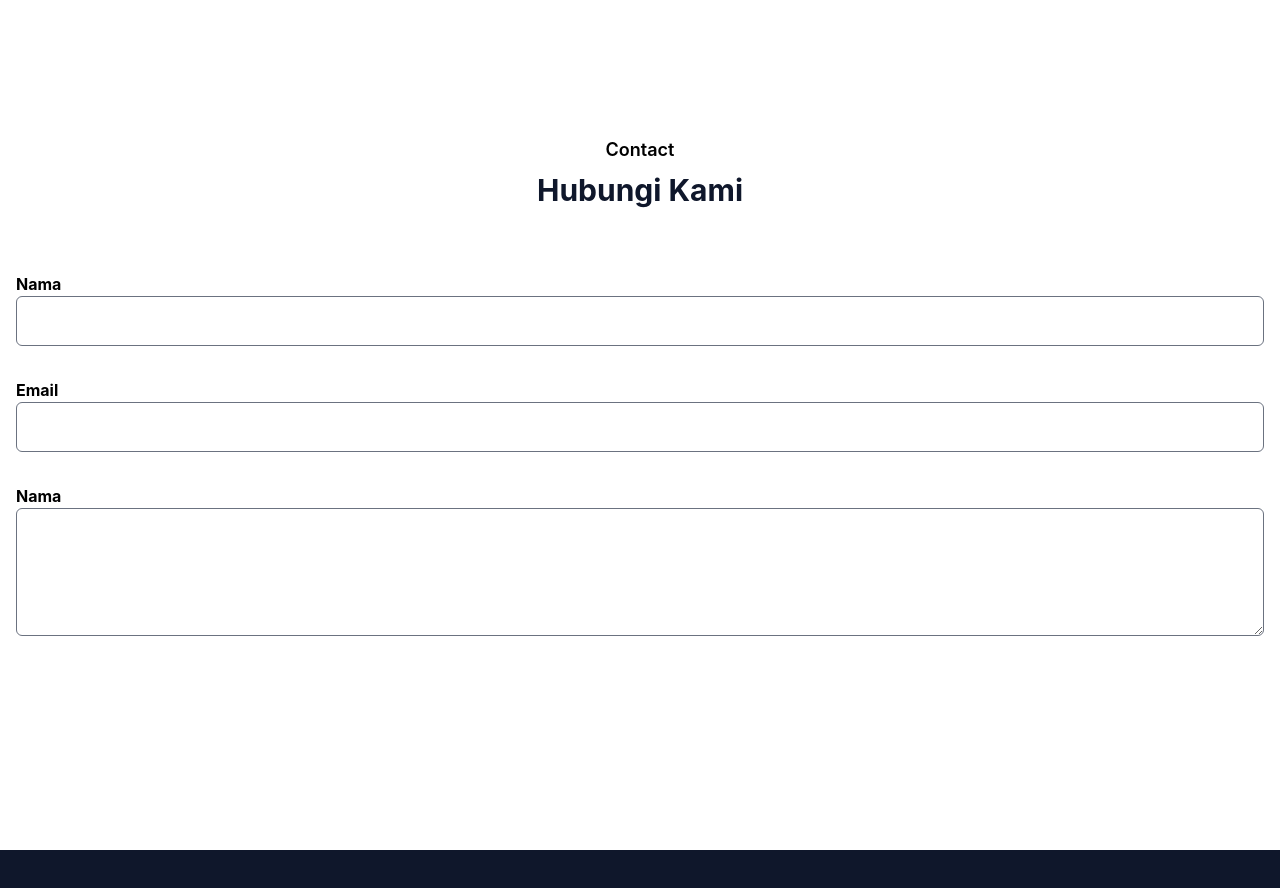
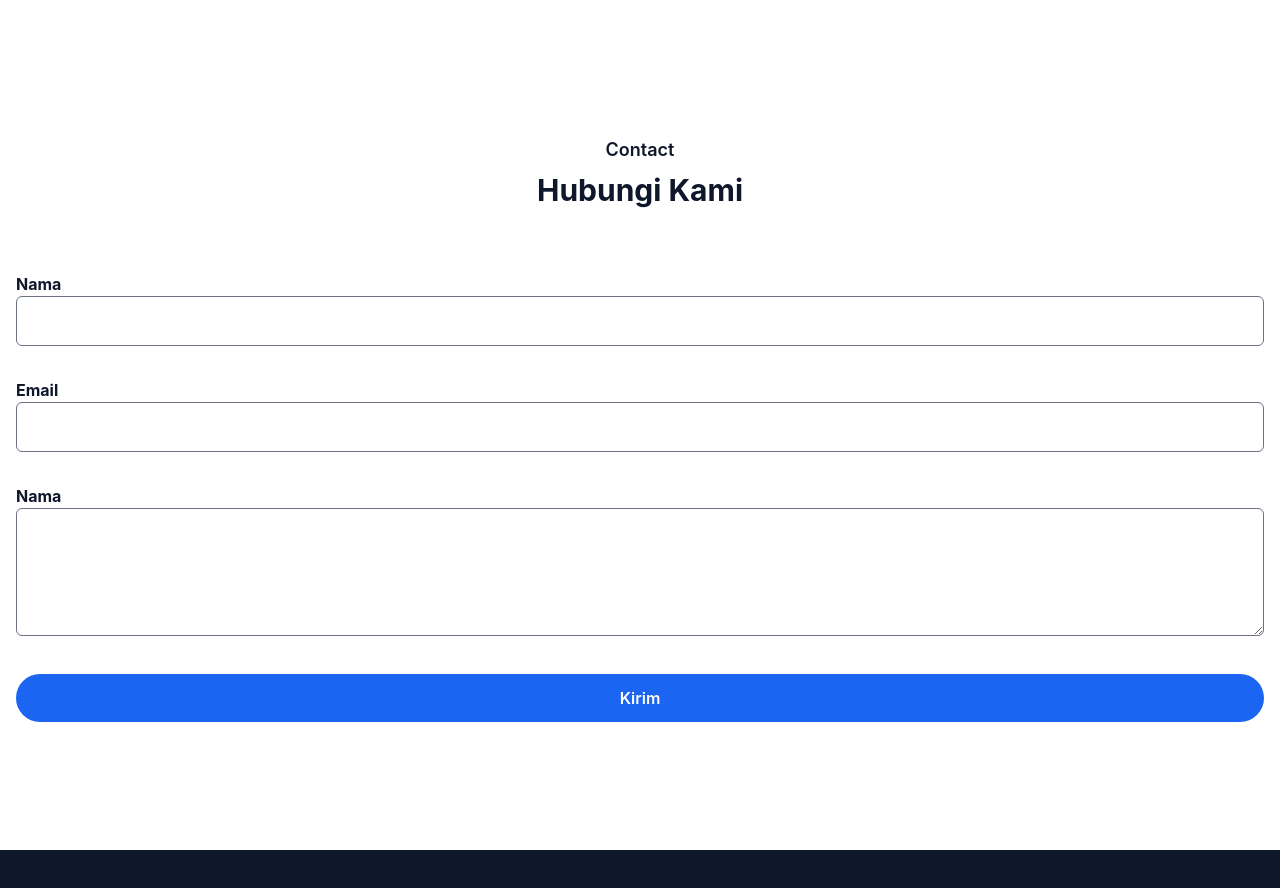
Before and after one commit to rokib08/portfolio-tailwind-css, a website: page index.html in a window 1280 px wide. Shown: the part 4980-5868 px from the top of the page. Drawn offline with nearby package versions, Linux system fonts and the light colour scheme.

Commit message:
new web for aang revisi contac

```diff
--- a/index.html
+++ b/index.html
@@ -556,7 +556,7 @@
             <div class="w-full px-4">
                 <div class="max-w-xl mx-auto text-center mb-16" data-aos="fade-up"
                 data-aos-duration="3000">
-                    <h4 class="font-semibold text-lg text-primary mb-2">Contact</h4>
+                    <h4 class="font-semibold text-lg text-primary mb-2 text-slate-900 dark:text-white">Contact</h4>
                     <h2 class="font-bold text-3xl text-slate-900 mb-4  sm:text-4xl lg:text-5xl dark:text-white">Hubungi Kami</h2>
                     <p class="font-medium text-md text-slate-500 md:text-lg"></p>
                 </div>
@@ -565,19 +565,19 @@
             <form>
                 <div class="w-full lg:w-2/3 lg:mx-auto">
                     <div class="w-full px-4 mb-8">
-                        <label for="name" class="text-base font-bold text-primary">Nama</label>
+                        <label for="name" class="text-base font-bold text-primary text-slate-900 dark:text-white">Nama</label>
                         <input type="text" id="name" class="w-full bg-slate-200 text-slate-900 p-3 rounded-md focus:outline-none focus:ring-primary focus:ring-1 focus:border-primary">
                     </div>
                     <div class="w-full px-4 mb-8">
-                        <label for="email" class="text-base font-bold text-primary">Email</label>
+                        <label for="email" class="text-base font-bold text-primary text-slate-900 dark:text-white">Email</label>
                         <input type="email" id="email" class="w-full bg-slate-200 text-slate-900 p-3 rounded-md focus:outline-none focus:ring-primary focus:ring-1 focus:border-primary">
                     </div>
                     <div class="w-full px-4 mb-8">
-                        <label for="message" class="text-base font-bold text-primary">Nama</label>
+                        <label for="message" class="text-base font-bold text-primary text-slate-900 dark:text-white">Nama</label>
                         <textarea type="text" id="message" class="w-full bg-slate-200 text-slate-900 p-3 rounded-md focus:outline-none focus:ring-primary focus:ring-1 focus:border-primary h-32"></textarea>
                     </div>
                     <div class="w-full px-4">
-                        <button class="text-base font-semibold text-white bg-primary py-3 px-8 rounded-full w-full hover:opacity-80 hover:shadow-lg transition duration-500">Kirim</button>
+                        <button class="text-base font-semibold text-white bg-blue-600 py-3 px-8 rounded-full w-full hover:opacity-80 hover:shadow-lg transition duration-500">Kirim</button>
                     </div>
                 </div>
                 </form>
```
